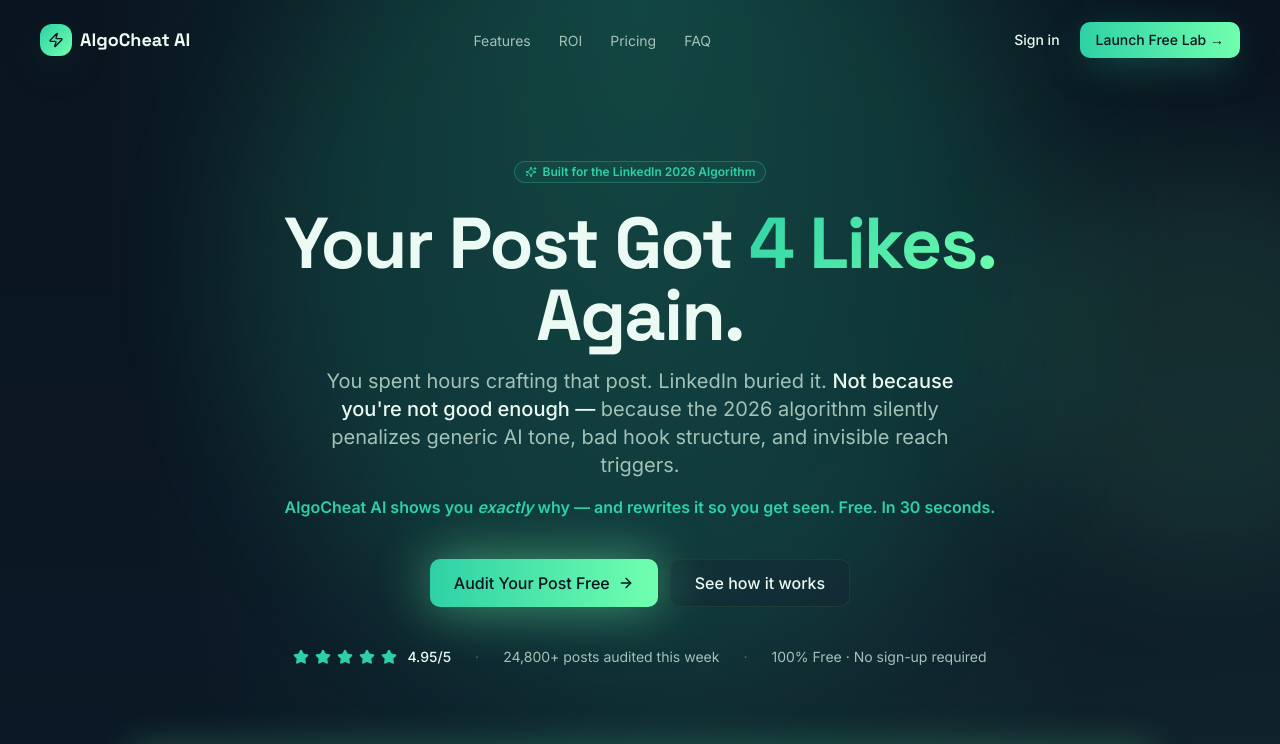
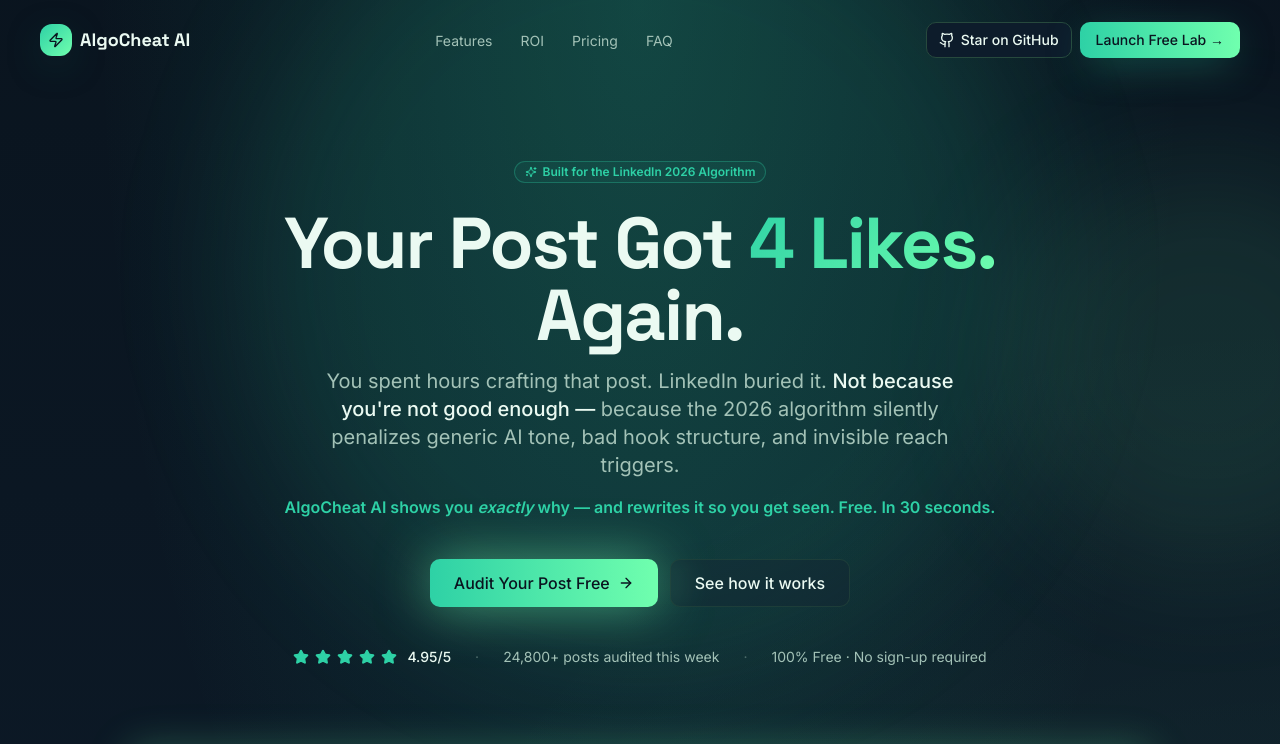
Before and after one commit to bobtech-IIT/AlgoCheatAI, a React (Vite) app: page / in a window 1280 px wide. Shown: the top 744 px of the page. Built offline with nearby package versions, Linux system fonts and the light colour scheme.

Commit message:
Add GitHub Star button to Navbar

```diff
--- a/src/components/landing/Navbar.tsx
+++ b/src/components/landing/Navbar.tsx
@@ -1,6 +1,6 @@
 import { useEffect, useState } from "react";
 import { Button } from "@/components/ui/button";
-import { Zap } from "lucide-react";
+import { Zap, Github } from "lucide-react";
 
 const links = [
   { href: "#features", label: "Features" },
@@ -57,8 +57,11 @@
 
           {/* CTA buttons — shrink-0 prevents squishing */}
           <div className="flex items-center gap-2 shrink-0 ml-2">
-            <Button variant="ghost" size="sm" asChild className="hidden sm:inline-flex">
-              <a href="#content-lab">Sign in</a>
+            <Button variant="outline" size="sm" asChild className="hidden sm:inline-flex gap-1.5 border-border hover:bg-muted h-8 sm:h-9">
+              <a href="https://github.com/bobtech-IIT/AlgoCheatAI" target="_blank" rel="noopener noreferrer">
+                <Github className="w-3.5 h-3.5" />
+                <span>Star on GitHub</span>
+              </a>
             </Button>
             <Button
               size="sm"
```
